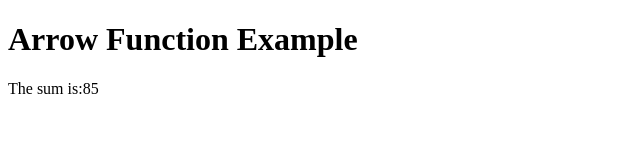
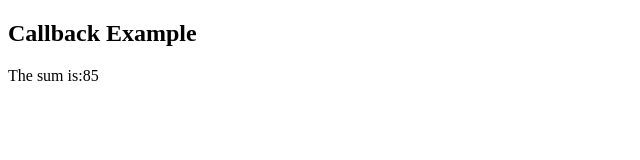
Before and after one commit to rajat0919/JavaScript-Tutorial, a plain HTML site: page callback.html in a window 1280 px wide. Shown: the whole page, without its empty margins (0-640 px from the left). Drawn offline with Linux system fonts and the light colour scheme.

Commit message:
Update callback.html

```diff
--- a/callback.html
+++ b/callback.html
@@ -4,12 +4,12 @@
 <head>
     <meta charset="utf-8">
     <meta name="viewport " content="width=device-width, initial-scale=1 ">
-    <title>Arrow Function</title>
+    <title>Use of Callbacks</title>
     </title>
 </head>
 
 <body>
-    <h1>Arrow Function Example</h1>
+    <h2>Callback Example</h2>
     <script>
     // function that adds two no.
     function add(a,b,callback){
```
